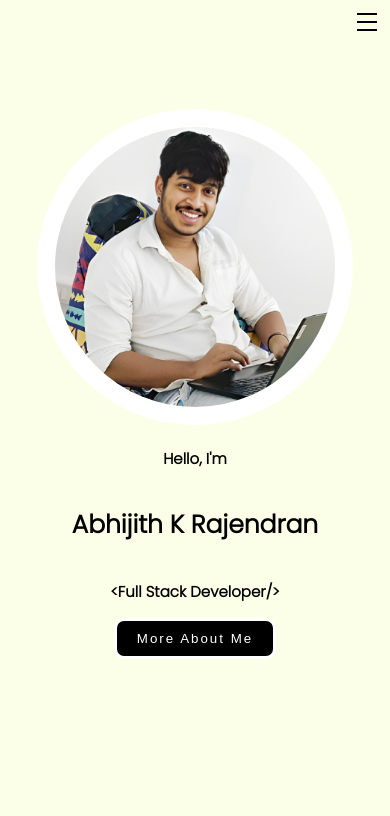
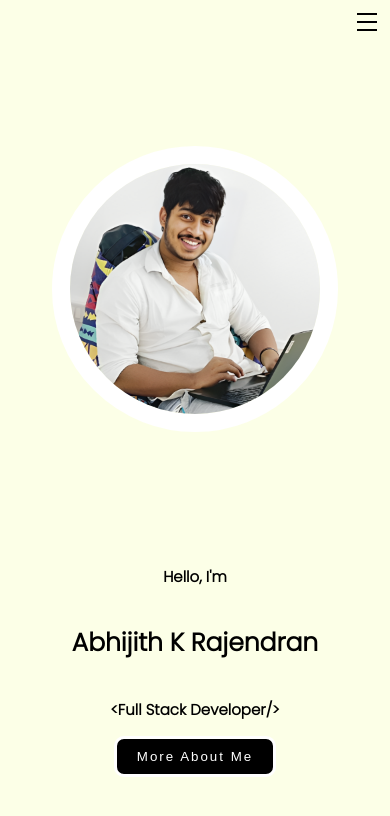
Before and after one commit to Abhijith-k-rajendran/Website, a plain HTML site: page index.html in a window 390 px wide. Drawn offline with Linux system fonts and the light colour scheme.

Commit message:
morning update

```diff
--- a/assets/css/style.css
+++ b/assets/css/style.css
@@ -11,7 +11,7 @@ body {
 ::-webkit-scrollbar {
   display: none;
 }
-.shimmer{
+.shimmer {
   display: none;
   position: fixed;
   height: 100vh;
@@ -28,11 +28,14 @@ body {
   justify-content: space-between;
 }
 .homeLeft {
-  padding: 80px;
   width: 100%;
+  height: 100vh;
   display: flex;
   justify-content: space-evenly;
   align-items: center;
+}
+.imageSec {
+  padding: 60px;
 }
 .imageSec img {
   border: 18px solid #fff;
@@ -83,6 +86,8 @@ body {
 .homeRight {
   background: rgb(255, 255, 255);
   height: 100vh;
+  position: fixed;
+  right: 0;
   display: flex;
   flex-direction: column;
   justify-content: center;
@@ -120,7 +125,7 @@ body {
   background: #000;
 }
 @media screen and (max-width: 1200px) {
-  .shimmer{
+  .shimmer {
     display: none;
     position: fixed;
     height: 100vh;
@@ -154,19 +159,17 @@ body {
     height: 20px;
     width: 20px;
   }
-
   .homeLeft {
-    padding: 10px;
     display: flex;
     flex-direction: column;
   }
   .imageSec {
-    margin-top: 50px;
+    padding: 30px;
   }
 }
 
 @media screen and (max-width: 600px) {
-  .shimmer{
+  .shimmer {
     display: none;
     position: fixed;
     height: 100vh;
@@ -174,14 +177,15 @@ body {
     background: #0d0d0ddb;
   }
   .homeLeft {
-    padding: 10px;
     display: flex;
     flex-direction: column;
     justify-content: space-evenly;
   }
+  .imageSec {
+    padding: 20px;
+  }
   .imageSec img {
-    margin-top: 30px;
-    height: 250px;
+    height: 280px;
   }
   .greetTxt {
     font-size: 15px;
@@ -195,7 +199,7 @@ body {
 }
 
 @media (max-width: 420px) {
-  .shimmer{
+  .shimmer {
     display: none;
     position: fixed;
     height: 100vh;
@@ -203,14 +207,15 @@ body {
     background: #0d0d0ddb;
   }
   .homeLeft {
-    padding: 5px;
     display: flex;
     flex-direction: column;
     justify-content: space-evenly;
   }
+  .imageSec {
+    padding: 10px;
+  }
   .imageSec img {
-    margin-top: 20px;
-    height: 280px;
+    height: 250px;
   }
   .greetTxt {
     font-size: 15px;
--- a/assets/js/main.js
+++ b/assets/js/main.js
@@ -33,6 +33,8 @@ shimmer.addEventListener('click', () => {
     shimmer.style.transition = '0.8s ease-in-out';
     burgerLi.style.display = 'none';
     spEl1.style.transform = "rotate(0) translate(0,0)";
+    spEl1.style.background = "#000";
     spEl3.style.transform = "rotate(0) translate(0,0)";
+    spEl3.style.background = "#000";
     spEl2.style.opacity = "1";
 });
```
Also changed, not shown: index.html (+1 -1 lines).
